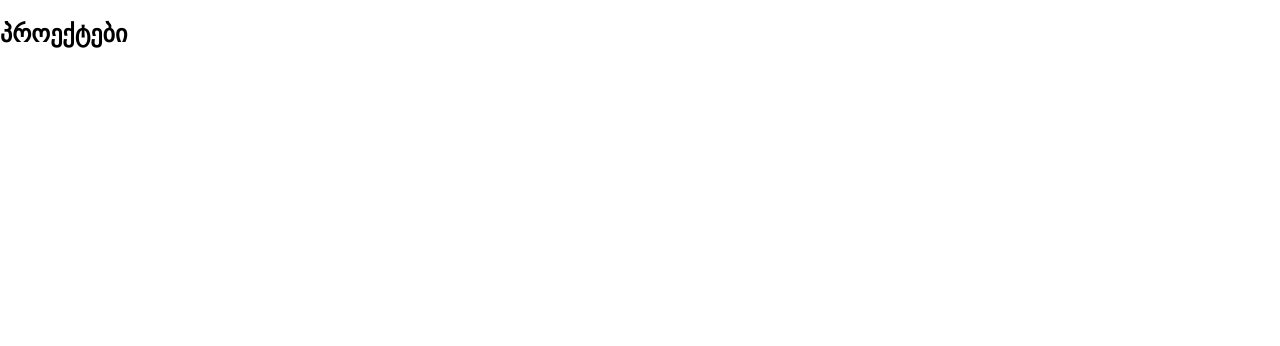
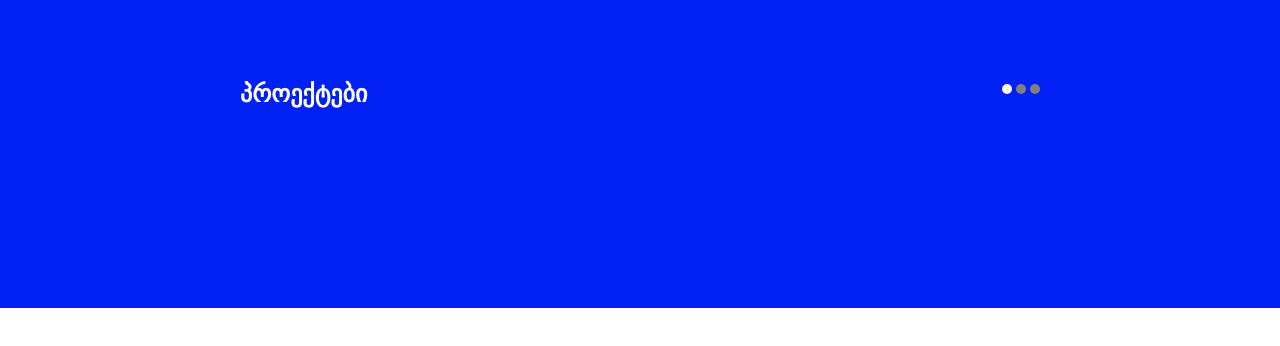
Before and after one commit to blodwenlixiss/davaleba7, a plain HTML site: page index.html in a window 1280 px wide. Drawn offline with Linux system fonts and the light colour scheme.

Commit message:
added header style

```diff
--- a/index.html
+++ b/index.html
@@ -11,9 +11,9 @@
       <div class="blue-bg">
         <h2>პროექტები</h2>
         <div class="dots">
-          <div class="dot"></div>
-          <div class="dot"></div>
-          <div class="dot"></div>
+          <span class="dot white"></span>
+          <span class="dot gray"></span>
+          <span class="dot gray"></span>
         </div>
       </div>
     </header>
--- a/style.css
+++ b/style.css
@@ -3,3 +3,30 @@ body {
   padding: 0;
   box-sizing: border-box;
 }
+.blue-bg {
+  background-color: #0020f4;
+  padding: 80px 240px 200px 240px;
+  position: relative;
+}
+.blue-bg h2 {
+  display: inline-block;
+  margin: 0;
+  color: white;
+}
+.dots {
+  position: absolute;
+  display: inline-block;
+  right: 240px;
+}
+.dot {
+  display: inline-block;
+  width: 10px;
+  height: 10px;
+  border-radius: 50%;
+}
+.white {
+  background-color: white;
+}
+.gray {
+  background-color: gray;
+}
```
